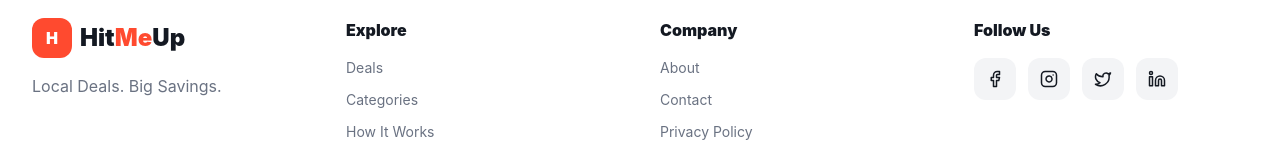
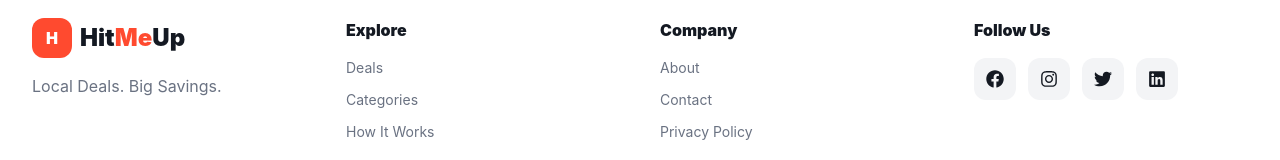
Before and after one commit to miabdulrahman/HitMeUp, a React app in the folder HitMeUp/frontend/: page / in a window 1280 px wide. Shown: the part 3917-4077 px from the top of the page. Built offline with nearby package versions, Linux system fonts and the light colour scheme; the HTML template or start-up script is replaced by a standard one.

Commit message:
solve frontend landing page issue

```diff
--- a/HitMeUp/frontend/src/components/Footer.jsx
+++ b/HitMeUp/frontend/src/components/Footer.jsx
@@ -1,9 +1,9 @@
 import {
-  Facebook,
-  Instagram,
-  Twitter,
-  Linkedin,
-} from "lucide-react";
+  FaFacebook,
+  FaInstagram,
+  FaTwitter,
+  FaLinkedin
+} from "react-icons/fa";
 
 function Footer() {
   return (
@@ -85,28 +85,28 @@ function Footer() {
               href="#facebook"
               className="rounded-xl bg-gray-100 p-3 text-[#141922] hover:bg-[#FF4A2F] hover:text-white"
             >
-              <Facebook size={18} />
+              <FaFacebook size={18} />
             </a>
 
             <a
               href="#instagram"
               className="rounded-xl bg-gray-100 p-3 text-[#141922] hover:bg-[#FF4A2F] hover:text-white"
             >
-              <Instagram size={18} />
+              <FaInstagram size={18} />
             </a>
 
             <a
               href="#twitter"
               className="rounded-xl bg-gray-100 p-3 text-[#141922] hover:bg-[#FF4A2F] hover:text-white"
             >
-              <Twitter size={18} />
+              <FaTwitter size={18} />
             </a>
 
             <a
               href="#linkedin"
               className="rounded-xl bg-gray-100 p-3 text-[#141922] hover:bg-[#FF4A2F] hover:text-white"
             >
-              <Linkedin size={18} />
+              <FaLinkedin size={18} />
             </a>
 
           </div>
```
